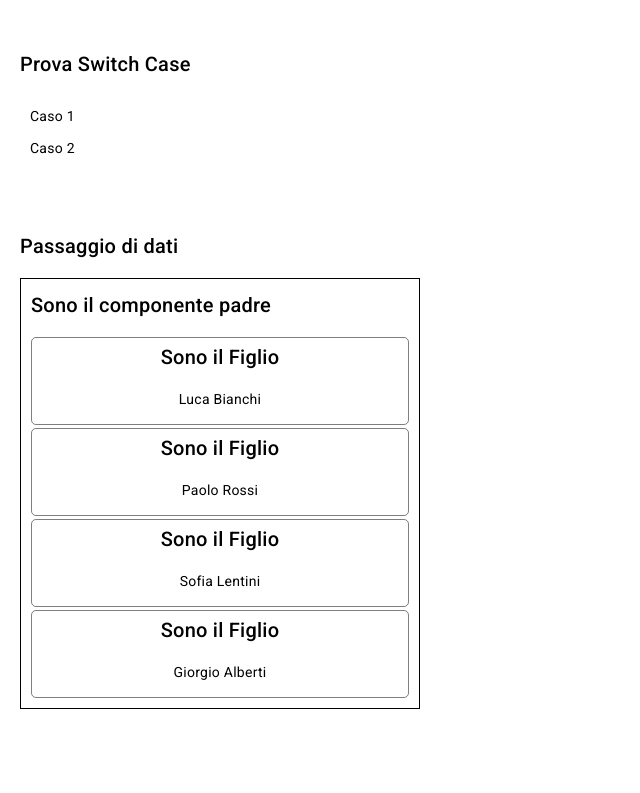
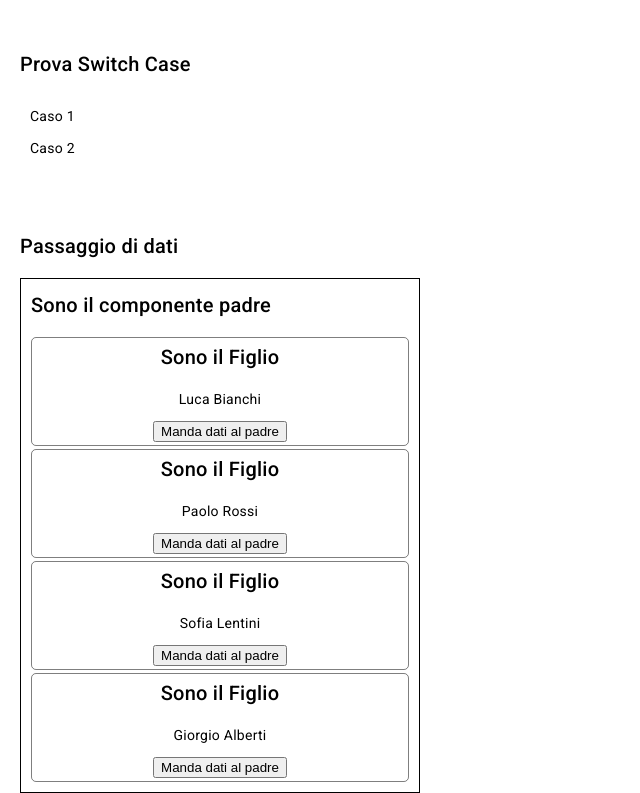
Before and after one commit to AlexCastels/Learning-Angular, an Angular app: page / in a window 1280 px wide. Shown: the part 863-1656 px from the top of the page, without its empty margins (0-640 px from the left). Before the commit the page ends 1572 px from the top, so only its background shows below. Built offline with nearby package versions, Linux system fonts and the light colour scheme.

Commit message:
Passaggio dati Child to Parent

```diff
--- a/angular.json
+++ b/angular.json
@@ -93,5 +93,8 @@
         }
       }
     }
+  },
+  "cli": {
+    "analytics": false
   }
 }
--- a/src/app/child/child.component.html
+++ b/src/app/child/child.component.html
@@ -1,4 +1,5 @@
 <div class="container">
     <h2>Sono il Figlio</h2>
     <p >{{data.nome}} {{data.cognome}} </p>
+    <button (click)="mandaDati()">Manda dati al padre</button>
 </div>
--- a/src/app/child/child.component.ts
+++ b/src/app/child/child.component.ts
@@ -1,4 +1,4 @@
-import { Component , Input , OnInit } from '@angular/core';
+import { Component , EventEmitter, Input , OnInit, Output } from '@angular/core';
 
 @Component({
     selector: 'app-child',
@@ -6,7 +6,15 @@ import { Component , Input , OnInit } from '@angular/core';
     styleUrl: './child.component.css',
 })
 export class ChildComponent implements OnInit {
+
 	@Input() data : any;
+	@Output() mandaDatiEvento = new EventEmitter<string>()
+
+	toFather = 'i miei dati'
+
+	mandaDati(){
+		this.mandaDatiEvento.emit(this.toFather)
+	}
 
 	ngOnInit(): void {
 		console.log(this.data);
@@ -14,7 +22,11 @@ export class ChildComponent implements OnInit {
 }
 
 //dunque per poter ricevere dei dati bisognerà specificare nel componente child @Input e la variabile che poi conterrà i dati
+//utilizziamo OnInit per poter mostrare i dati nel log nell'inizializzazione del componente
+//i dati poi potranno essere utilizzati nel componente tramite le direttive
 
-//utilizziamo OnInit per poter mostrare i dati nel log nell'inizializzazione del componente
-
-//i dati poi potranno essere utilizzati nel componente tramite le direttive
+//Viceversa per poter mandare i dati dal padre al figlio utilizziamo @Output per poter creare un EventEmitter, dove
+//andremo ad emettere un evento che manderà i dati dichiarati nel nostro comp child, in questo caso la var toFather
+//dobbiamo attivamente avviare la funzione mandaDati(), in questo esempio è fatto tramite un button,
+//ma sarà poi possibile utilizzarla magari in una delle fasi del ciclo di vita del componente,
+//dopo aver fatto questo bisognerà ascoltare la funzione nel comp padre
--- a/src/app/father/father.component.html
+++ b/src/app/father/father.component.html
@@ -2,6 +2,10 @@
 <div [ngStyle]="{'border' : '1px solid black', 'padding' : '10px'}">
     <h2 >Sono il componente padre</h2>
     <div *ngFor="let item of utenti">
-        <app-child [data]="item"></app-child>
+        <app-child (mandaDatiEvento)="dataChild($event)" [data]="item"></app-child>
     </div>
 </div>
+
+<!-- bisognerà ascoltare l'event emitter che manderà una funzione accessibile al componente padre, in questo caso
+"dataChild($event)" è l'evento in se conterrà i dati che abbiamo deciso di mandare tramite il figlio, accedendo
+all'evento della funzione avremo accesso ai dati-->
--- a/src/app/father/father.component.ts
+++ b/src/app/father/father.component.ts
@@ -12,4 +12,10 @@ export class FatherComponent {
         {nome : "Sofia" , cognome : "Lentini" , isOnline : true},
         {nome : "Giorgio" , cognome : "Alberti" , isOnline : false},
     ]
+
+    dataChild(event : any){
+        console.log('Dati mandati dal figlio: ' + event)
+    }
 }
+
+//la funzione dataChild è mandata dall'eventEmitter dichiarato nel child, e possiamo accedere all'evento ottenendo i dati
```
Also changed, not shown: 1 other file (tests, documents, lock files or other folders).
